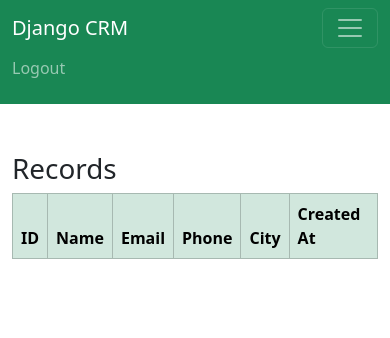
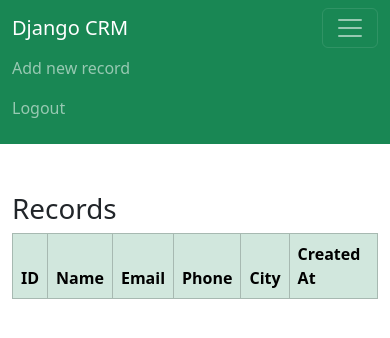
Before and after one commit to ingarbi/yt_django_crm, a Django app: page / in a window 390 px wide, after a click that opens the changed part. Shown: the top 338 px of the page. Run offline with Django 4.2, Linux system fonts and the light colour scheme; the visitor is signed in with stand-in values (Sample User, id 1); data that the repository does not hold is empty.

Commit message:
#9 create record

```diff
--- a/website/templates/navbar.html
+++ b/website/templates/navbar.html
@@ -9,6 +9,9 @@
 
           {% if user.is_authenticated %}
 
+          <li class="nav-item">
+            <a class="nav-link"  href="{% url 'add_record'%}">Add new record</a>
+          </li>
           <li class="nav-item">
             <a class="nav-link"  href="{% url 'logout'%}">Logout</a>
           </li>
--- a/website/urls.py
+++ b/website/urls.py
@@ -7,4 +7,5 @@
     path("register/", views.register_user, name='register'),
     path("record/<int:pk>/", views.record, name='record'),
     path("delete_record/<int:pk>/", views.delete_record, name='delete_record'),
+     path("add_record/", views.add_record, name='add_record'),
 ]
--- a/website/views.py
+++ b/website/views.py
@@ -1,7 +1,7 @@
 from django.shortcuts import redirect, render
 from django.contrib.auth import authenticate, login, logout
 from django.contrib import messages
-from .forms import SignUpForm
+from .forms import SignUpForm, AddRecordForm
 from .models import Record
 
 
@@ -68,3 +68,16 @@
     else:
         messages.error(request, "You have to login")
         return redirect("home")
+
+
+def add_record(request):
+    form = AddRecordForm(request.POST or None)
+    if request.user.is_authenticated:
+        if form.is_valid():
+            add_record = form.save()
+            messages.success(request, f"Record {add_record.first_name} was added")
+            return redirect("home")
+        return render(request, "add_record.html", {"form": form})
+    else:
+        messages.error(request, "You have to login")
+        return redirect("home")
```
Also changed, not shown: website/forms.py (+17 -0 lines), website/templates/add_record.html (added, +15 -0 lines).
